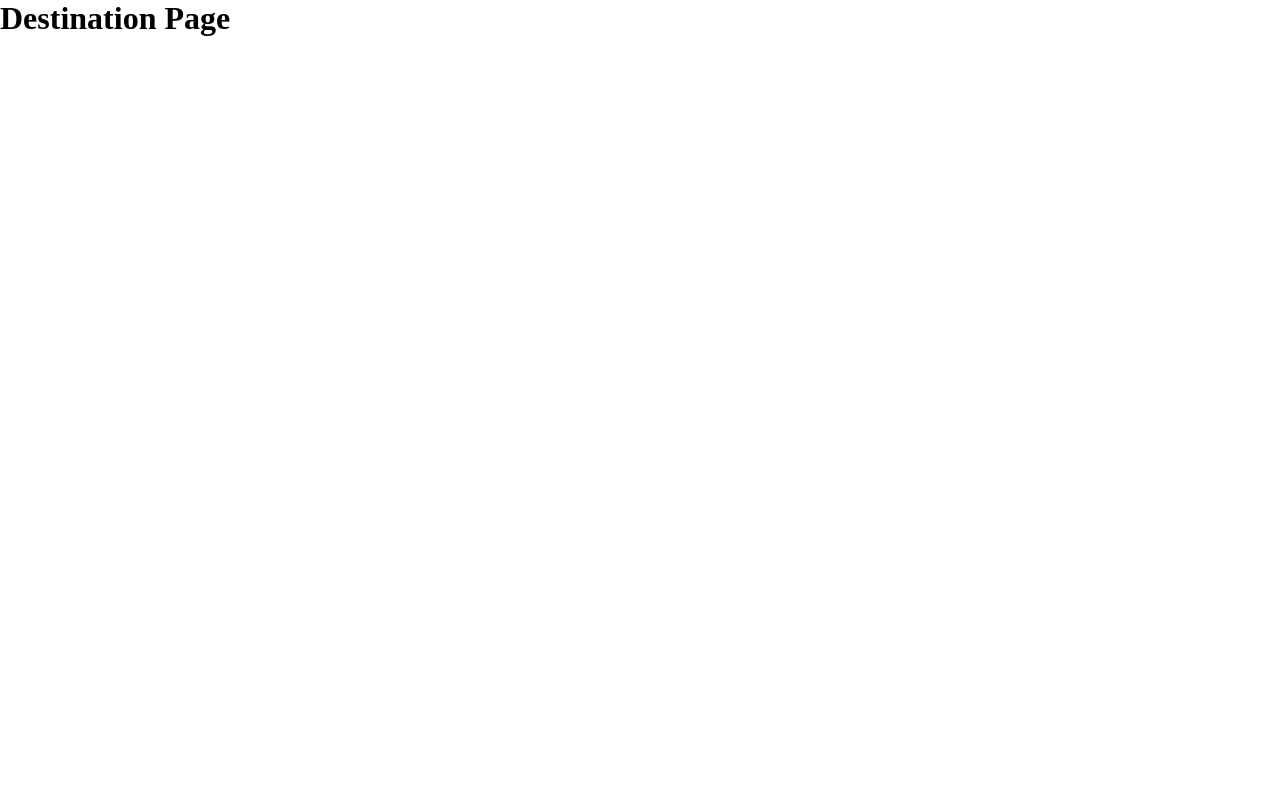
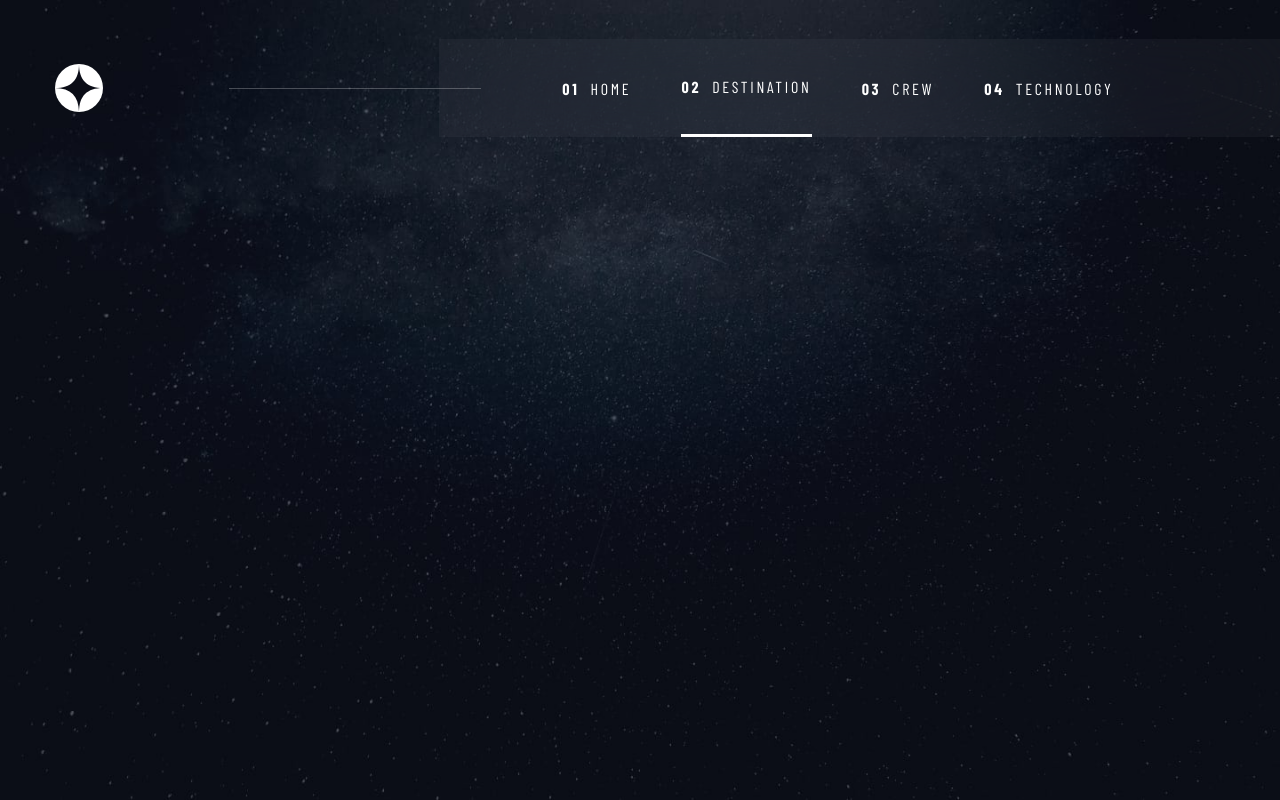
Before and after one commit to OlaleyeFisayo/space-tourism, a React (Vite) app: page /destination in a window 1280 px wide. Built offline with nearby package versions, Linux system fonts and the light colour scheme; a web font is replaced by a local one.

Commit message:
Desktop Navbar setup

```diff
--- a/index.html
+++ b/index.html
@@ -2,7 +2,7 @@
 <html lang="en">
   <head>
     <meta charset="UTF-8" />
-    <link rel="icon" type="image" href="/vite.svg" />
+    <link rel="icon" type="image" href="./src/assets/logo.png" />
     <meta name="viewport" content="width=device-width, initial-scale=1.0" />
     <title>Space tourism</title>
   </head>
--- a/src/App.scss
+++ b/src/App.scss
@@ -1,5 +1,5 @@
 @import url("https://fonts.googleapis.com/css2?family=Bellefair&display=swap");
-@import url("https://fonts.googleapis.com/css2?family=Barlow&display=swap");
+@import url("https://fonts.googleapis.com/css2?family=Barlow+Condensed:wght@400;500;600;700&display=swap");
 
 * {
   margin: 0;
@@ -11,3 +11,7 @@ section {
   width: 100%;
   min-height: 100vh;
 }
+
+body {
+  color: white;
+}
--- /dev/null
+++ b/src/components/navbar/index.scss
@@ -0,0 +1,141 @@
+.nav-container {
+  padding: 2.5rem 0 0 3.44rem;
+
+  #desktop-view {
+    height: 6rem;
+    display: flex;
+    justify-content: space-between;
+    align-items: center;
+    gap: 4rem;
+    position: relative;
+
+    img {
+      width: 3rem;
+      height: 3rem;
+    }
+
+    div {
+      position: relative;
+      display: flex;
+      align-items: center;
+
+      .line {
+        position: absolute;
+        display: block;
+        width: 50%;
+        height: 0.0625rem;
+        opacity: 0.2515;
+        background: #fff;
+        left: -40%;
+        z-index: 1;
+      }
+
+      .nav-list {
+        background: rgba(255, 255, 255, 0.04);
+        backdrop-filter: blur(40.774227142333984px);
+        height: inherit;
+        display: flex;
+        align-items: center;
+        padding: 0 10.4rem 0 7.7rem;
+        gap: 3.13rem;
+
+        li {
+          list-style: none;
+
+          a {
+            text-decoration: none;
+            padding: 2.35rem 0;
+            cursor: pointer;
+            color: #ffffff;
+            display: block;
+
+            p {
+              font-family: "Barlow Condensed";
+              font-size: 1rem;
+              font-style: normal;
+              font-weight: 400;
+              line-height: normal;
+              letter-spacing: 0.16875rem;
+              text-transform: uppercase;
+
+              .bold {
+                font-weight: 700;
+                margin-right: 0.69rem;
+              }
+            }
+          }
+          a.active {
+            border-bottom: 0.1875rem solid;
+            opacity: 1 !important;
+          }
+
+          a:hover {
+            border-bottom: 0.1875rem solid;
+            opacity: 0.5021;
+          }
+        }
+      }
+    }
+  }
+
+  @media (max-width: 1320px) {
+    #desktop-view {
+      div {
+        .line {
+          width: 30%;
+          left: -25%;
+          z-index: 1;
+        }
+      }
+    }
+  }
+
+  @media (max-width: 1200px) {
+    #desktop-view {
+      div {
+        .line {
+          width: 25%;
+          left: -20%;
+          z-index: 1;
+        }
+      }
+    }
+  }
+
+  @media (max-width: 1150px) {
+    #desktop-view {
+      div {
+        .line {
+          display: none;
+        }
+      }
+    }
+  }
+
+  @media (max-width: 1010px) {
+    #desktop-view {
+      gap: 2rem;
+
+      div {
+        .nav-list {
+          padding: 0 3rem;
+          gap: 2.31rem;
+
+          li {
+            a {
+              p {
+                .bold {
+                  display: none;
+                }
+              }
+            }
+          }
+        }
+      }
+    }
+  }
+
+  @media (max-width: 860px) {
+    padding: 0 0 0 2.44rem;
+  }
+}
--- /dev/null
+++ b/src/components/navbar/index.tsx
@@ -0,0 +1,58 @@
+import { NavLink } from "react-router-dom";
+import logo from "../../assets/shared/logo.svg";
+import "./index.scss";
+
+export default function Navbar() {
+  return (
+    <div className="nav-container">
+      <nav id="desktop-view">
+        <img src={logo} alt="Logo" loading="lazy" />
+        <div>
+          <div className="line"></div>
+          <ul className="nav-list">
+            <li>
+              <NavLink
+                className={({ isActive }) => (isActive ? "active" : "")}
+                to=".."
+              >
+                <p>
+                  <span className="bold">01</span>Home
+                </p>
+              </NavLink>
+            </li>
+            <li>
+              <NavLink
+                className={({ isActive }) => (isActive ? "active" : "")}
+                to="/destination"
+              >
+                <p>
+                  <span className="bold">02</span>Destination
+                </p>
+              </NavLink>
+            </li>
+            <li>
+              <NavLink
+                className={({ isActive }) => (isActive ? "active" : "")}
+                to="/crew"
+              >
+                <p>
+                  <span className="bold">03</span>crew
+                </p>
+              </NavLink>
+            </li>
+            <li>
+              <NavLink
+                className={({ isActive }) => (isActive ? "active" : "")}
+                to="/technology"
+              >
+                <p>
+                  <span className="bold">04</span>Technology
+                </p>
+              </NavLink>
+            </li>
+          </ul>
+        </div>
+      </nav>
+    </div>
+  );
+}
--- /dev/null
+++ b/src/pages/crew/index.scss
@@ -0,0 +1,13 @@
+#crew {
+  background-image: url("../../assets/crew/background-crew-desktop.jpg");
+  background-repeat: no-repeat;
+  background-size: cover;
+
+  @media (max-width: 768px) {
+    background-image: url("../../assets/crew/background-crew-tablet.jpg");
+  }
+
+  @media (max-width: 375px) {
+    background-image: url("../../assets/crew/background-crew-mobile.jpg");
+  }
+}
--- a/src/pages/crew/index.tsx
+++ b/src/pages/crew/index.tsx
@@ -1,7 +1,10 @@
+import Navbar from "../../components/navbar";
+import "./index.scss";
+
 export default function Crew() {
   return (
-    <>
-      <h1>Crew Page</h1>
-    </>
+    <section id="crew">
+      <Navbar />
+    </section>
   );
 }
--- /dev/null
+++ b/src/pages/destinantion/index.scss
@@ -0,0 +1,13 @@
+#destination {
+  background-image: url("../../assets/destination/background-destination-desktop.jpg");
+  background-repeat: no-repeat;
+  background-size: cover;
+
+  @media (max-width: 768px) {
+    background-image: url("../../assets/destination/background-destination-tablet.jpg");
+  }
+
+  @media (max-width: 375px) {
+    background-image: url("../../assets/destination/background-destination-tablet.jpg");
+  }
+}
--- a/src/pages/destinantion/index.tsx
+++ b/src/pages/destinantion/index.tsx
@@ -1,7 +1,10 @@
+import Navbar from "../../components/navbar";
+import "./index.scss";
+
 export default function Destination() {
   return (
-    <>
-      <h1>Destination Page</h1>
-    </>
+    <section id="destination">
+      <Navbar />
+    </section>
   );
 }
--- a/src/pages/home/index.tsx
+++ b/src/pages/home/index.tsx
@@ -1,9 +1,10 @@
 import "./index.scss";
+import Navbar from "../../components/navbar";
 
 export default function Home() {
   return (
     <section id="home">
-      <h1>Home Page</h1>
+      <Navbar />
     </section>
   );
 }
--- /dev/null
+++ b/src/pages/technology/index.scss
@@ -0,0 +1,13 @@
+#technology {
+  background-image: url("../../assets/technology/background-technology-desktop.jpg");
+  background-repeat: no-repeat;
+  background-size: cover;
+
+  @media (max-width: 768px) {
+    background-image: url("../../assets/technology/background-technology-tablet.jpg");
+  }
+
+  @media (max-width: 375px) {
+    background-image: url("../../assets/technology/background-technology-mobile.jpg");
+  }
+}
--- a/src/pages/technology/index.tsx
+++ b/src/pages/technology/index.tsx
@@ -1,7 +1,10 @@
+import Navbar from "../../components/navbar";
+import "./index.scss";
+
 export default function Technology() {
   return (
-    <>
-      <h1>Technology Page</h1>
-    </>
+    <section id="technology">
+      <Navbar />
+    </section>
   );
 }
```
